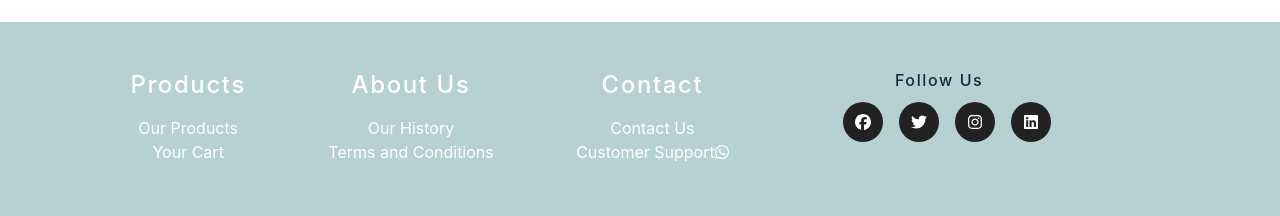
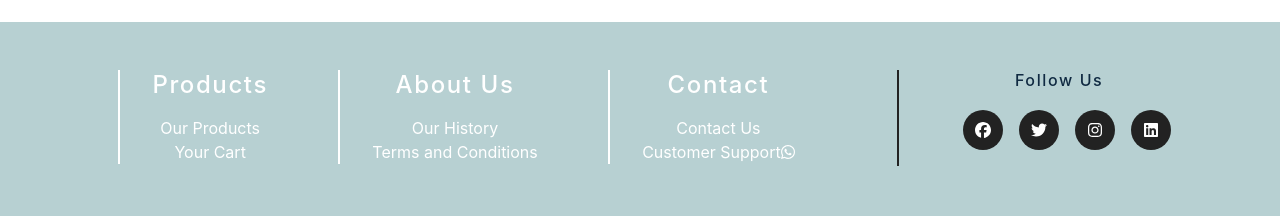
Before and after one commit to BloomExpress/bloom-express, a React (Vite) app: page /contact in a window 1280 px wide. Shown: the part 1250-1466 px from the top of the page. Built offline with nearby package versions, Linux system fonts and the light colour scheme.

Commit message:
footer new styling

```diff
--- a/src/components/Layout/Footer.jsx
+++ b/src/components/Layout/Footer.jsx
@@ -85,7 +85,7 @@ const Footer = () => {
             </li>
           </ul>
         </section>
-        <section>
+        <section className="section-small">
           <h5>Follow Us</h5>
           <ul className="social-icons">
             <li>
@@ -165,6 +165,9 @@ const FooterContent = styled.div`
     flex-direction: column;
     margin-bottom: 2rem;
     text-align: center;
+    border-left: 2px solid var(--clr-white);
+    padding-left: 2rem;
+    margin-left: 3em;
 
     h5 {
       color: var(--clr-white);
@@ -187,6 +190,16 @@ const FooterContent = styled.div`
         }
       }
     }
+  }
+
+  .section-small {
+    display: flex;
+    flex-direction: column;
+    margin-bottom: 2rem;
+    text-align: center;
+    border-left: 2px solid var(--clr-black);
+    padding-left: 2rem;
+    margin-left: 5rem;
   }
 
   .social-icons {
@@ -225,6 +238,8 @@ const FooterContent = styled.div`
     .section-small {
       width: 100%;
       max-width: 30rem;
+      margin-left: 0;
+      padding-left: 0;
     }
 
     .section-large:not(:last-child) {
```
